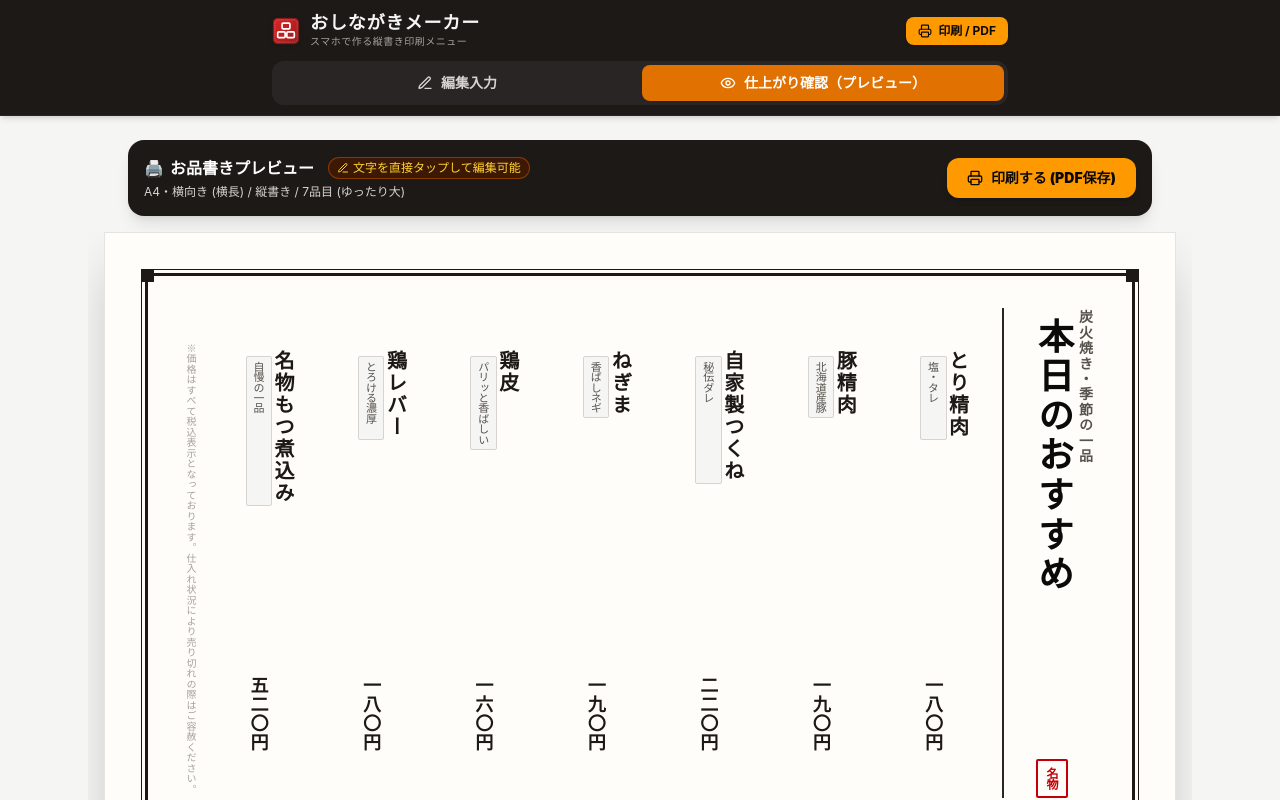
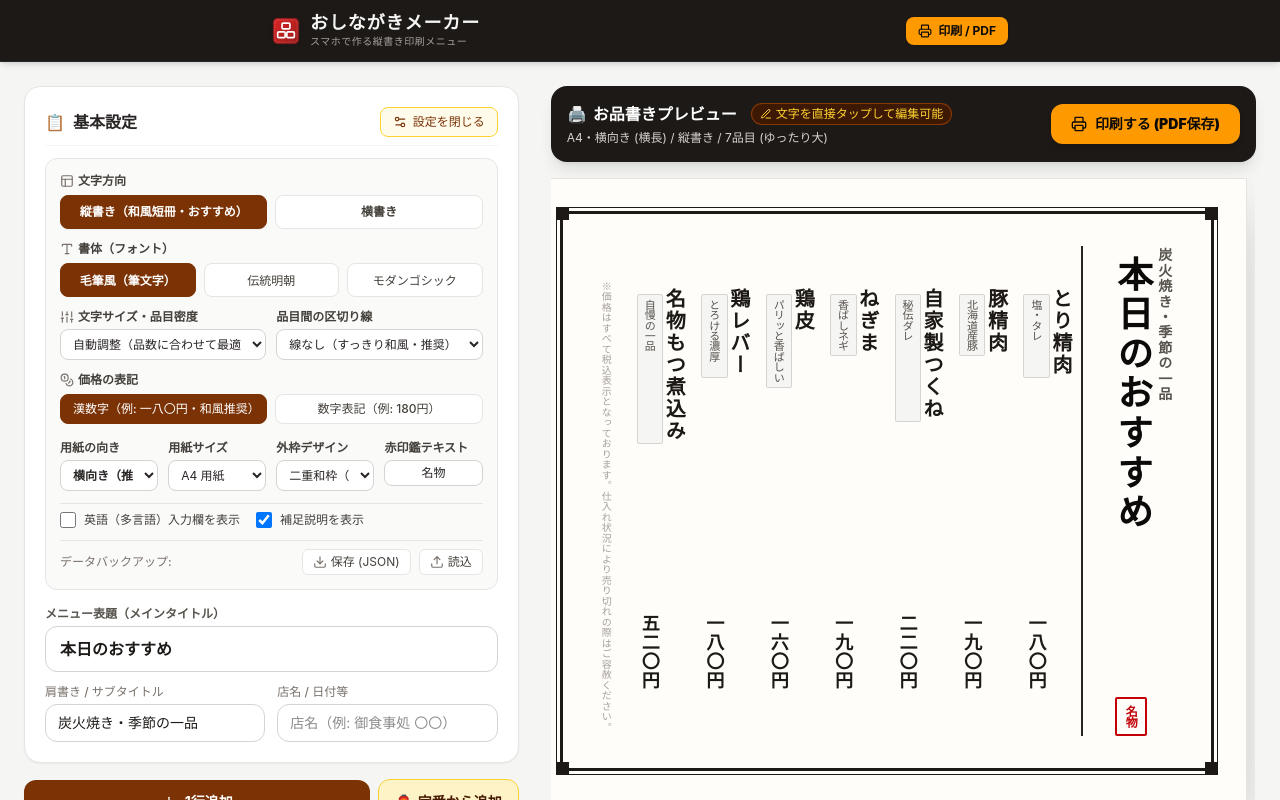
Before and after one commit to saikoro2007/oshinagaki-maker, a Vue app: page / in a window 1280 px wide. Shown: the top 800 px of the page. Built offline with nearby package versions, Linux system fonts and the light colour scheme; a web font is replaced by a local one.

Commit message:
feat(ui): support side-by-side split view on PC for live preview

```diff
--- a/src/App.vue
+++ b/src/App.vue
@@ -136,8 +136,8 @@ function triggerPrint() {
         </div>
       </div>
 
-      <!-- Segmented Tab Controls -->
-      <div class="max-w-3xl mx-auto px-4 pb-2.5 flex">
+      <!-- Segmented Tab Controls (Mobile only) -->
+      <div class="max-w-3xl mx-auto px-4 pb-2.5 flex lg:hidden">
         <div class="bg-stone-800 p-1 rounded-xl w-full grid grid-cols-2 gap-1">
           <button
             type="button"
@@ -171,9 +171,16 @@ function triggerPrint() {
     </header>
 
     <!-- Main Content Area -->
-    <main class="flex-1 w-full mx-auto p-3 sm:p-6 transition-all print:p-0 print:m-0 print:w-full print:max-w-none print:h-full" :class="activeTab === 'preview' ? 'max-w-6xl' : 'max-w-2xl'">
-      <!-- Editor View -->
-      <div v-show="activeTab === 'editor'" class="no-print">
+    <main class="flex-1 w-full mx-auto p-3 sm:p-6 transition-all print:p-0 print:m-0 print:w-full print:max-w-none print:h-full max-w-[1680px]">
+      <!-- Screen Layout: 2-column split view on lg+, single tab view on mobile -->
+      <div class="no-print lg:grid lg:grid-cols-12 lg:gap-6 xl:gap-8 items-start">
+        <!-- Left: Editor Column -->
+        <div
+          :class="[
+            'lg:col-span-5 xl:col-span-5',
+            activeTab === 'editor' ? 'block' : 'hidden lg:block'
+          ]"
+        >
           <MenuEditor
             :menu-data="menuData"
             @open-presets="showPresetModal = true"
@@ -181,9 +188,15 @@ function triggerPrint() {
           />
         </div>
 
-      <!-- Preview View (Screen) -->
-      <div v-show="activeTab === 'preview'" class="no-print">
+        <!-- Right: Live Preview Column (Sticky on PC) -->
+        <div
+          :class="[
+            'lg:col-span-7 xl:col-span-7 lg:sticky lg:top-20',
+            activeTab === 'preview' ? 'block' : 'hidden lg:block'
+          ]"
+        >
           <MenuPreview :menu-data="menuData" />
+        </div>
       </div>
 
       <!-- Always in DOM for Print (@media print) -->
--- a/src/components/MenuEditor.vue
+++ b/src/components/MenuEditor.vue
@@ -33,7 +33,7 @@ const emit = defineEmits([
   'reset-default'
 ])
 
-const showSettings = ref(false)
+const showSettings = ref(typeof window !== 'undefined' && window.innerWidth >= 1024)
 const fileInput = ref(null)
 
 function addNewItem() {
--- a/src/components/MenuPreview.vue
+++ b/src/components/MenuPreview.vue
@@ -135,7 +135,7 @@ function triggerPrint() {
     </component>
 
     <!-- Screen-only Control Bar -->
-    <div class="no-print bg-stone-900 text-white rounded-2xl p-4 shadow-lg flex flex-wrap items-center justify-between gap-3 max-w-5xl mx-auto">
+    <div class="no-print bg-stone-900 text-white rounded-2xl p-3.5 sm:p-4 shadow-lg flex flex-wrap items-center justify-between gap-3 w-full">
       <div>
         <div class="font-bold text-sm sm:text-base flex items-center gap-1.5">
           <span>🖨️</span>
@@ -164,7 +164,7 @@ function triggerPrint() {
 
     <!-- Mobile swipe hint -->
     <div
-      class="no-print sm:hidden text-center text-xs text-stone-500 flex items-center justify-center gap-1.5 py-1"
+      class="no-print lg:hidden text-center text-xs text-stone-500 flex items-center justify-center gap-1.5 py-1"
     >
       <ArrowLeftRight class="w-3.5 h-3.5 text-amber-600 animate-pulse" />
       <span>左右にスクロールして全体を確認・文字編集できます</span>
@@ -173,15 +173,15 @@ function triggerPrint() {
     <!-- Paper Scroll Container -->
     <div
       ref="scrollContainer"
-      class="preview-scroll w-full overflow-x-auto pb-8 flex justify-start sm:justify-center px-2 sm:px-4 print:p-0 print:overflow-visible print:block print:h-full"
+      class="preview-scroll w-full overflow-x-auto pb-8 flex justify-start lg:justify-center px-1 sm:px-2 print:p-0 print:overflow-visible print:block print:h-full"
     >
       <div
         :class="[
           'print-sheet shrink-0 bg-[#fffdfa] text-stone-950 shadow-2xl transition-all relative select-none border border-stone-300/60 print:shadow-none print:border-none print:min-w-0 print:max-w-none print:w-full print:h-full print:min-h-0 print:p-3 sm:print:p-4',
           fontClass,
           isLandscape
-            ? 'min-w-[820px] max-w-[1080px] w-full min-h-[500px] sm:min-h-[560px] p-6 sm:p-10'
-            : 'min-w-[340px] max-w-[750px] w-full min-h-[640px] p-6 sm:p-8',
+            ? 'min-w-[720px] max-w-[1040px] w-full min-h-[480px] sm:min-h-[520px] p-5 sm:p-8'
+            : 'min-w-[340px] max-w-[750px] w-full min-h-[640px] p-5 sm:p-8',
         ]"
         style="box-sizing: border-box;"
       >
```
Lines whose indentation alone changed are shown as unchanged.
